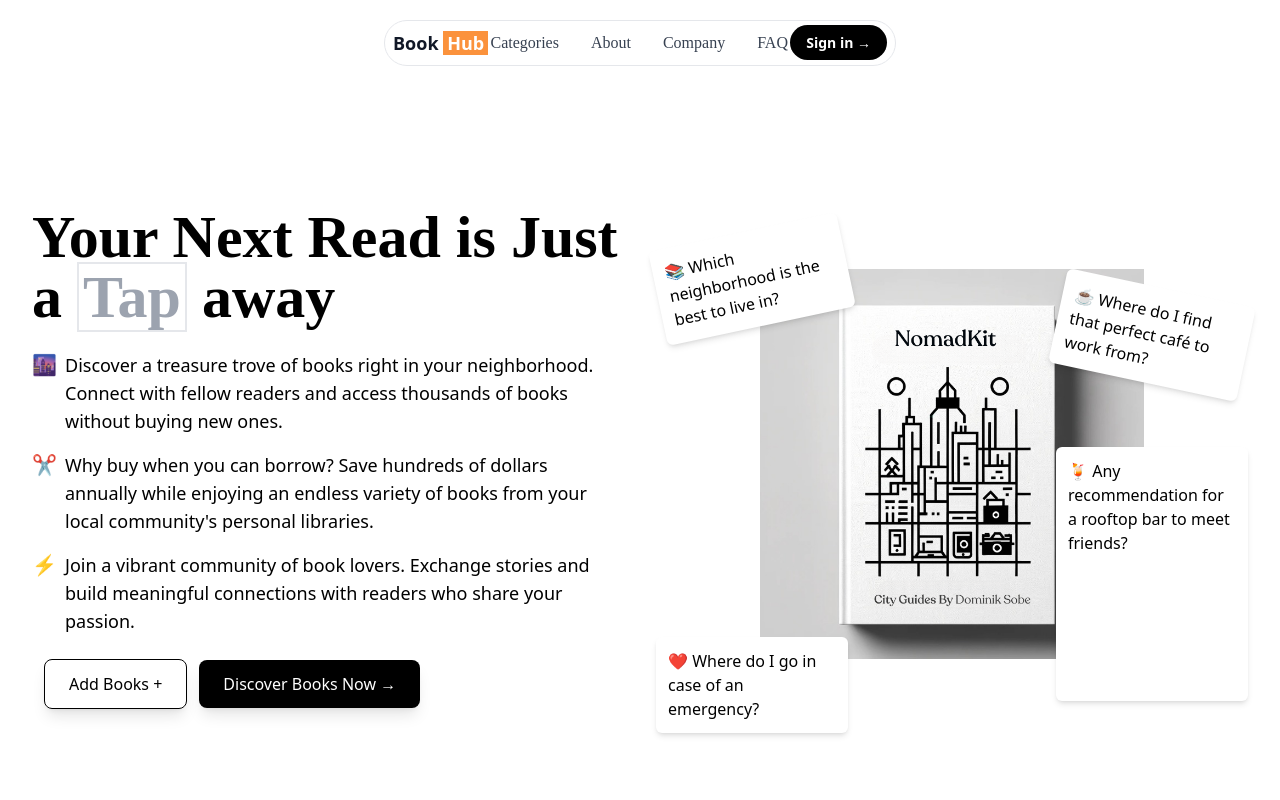
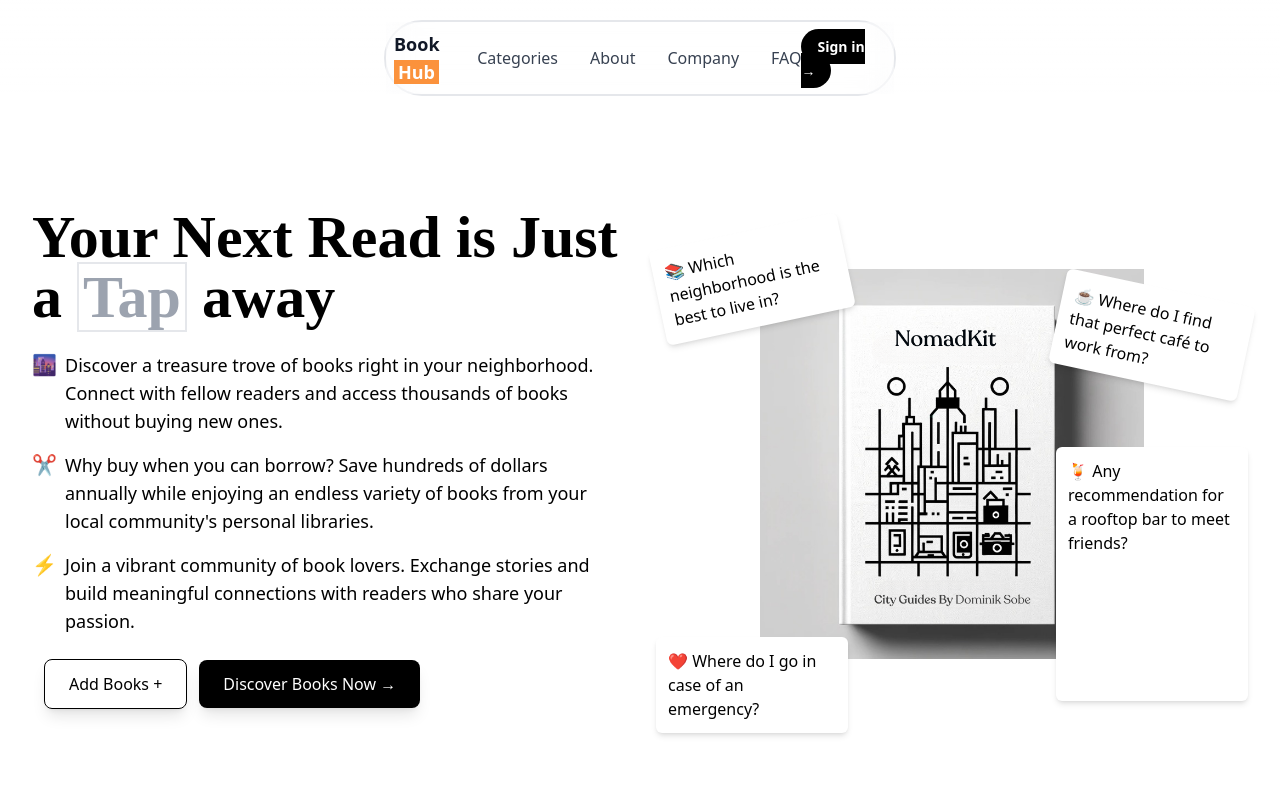
Before and after one commit to muhammed-anas-na/Book-Hub, a Next.js app: page / in a window 1280 px wide. Shown: the top 800 px of the page. Built offline with nearby package versions, Linux system fonts and the light colour scheme; no server answers; a web font is replaced by a local one.

Commit message:
header background contenet blur

```diff
--- a/src/components/Header.jsx
+++ b/src/components/Header.jsx
@@ -5,13 +5,18 @@ import HeaderButton from './HeaderButton';
 
 const Header = () => {
   return (
-    <header className="fixed top-0 left-0 right-0 bg-white bg-opacity-5 z-50 border xl:mx-96 mx-5 my-5 font-Tangerine rounded-full">
-      <div className="flex justify-between items-center max-w-7xl mx-auto md:p-2 p-1">
+    <>
+      {/* Backdrop blur container */}
+      <header className="fixed top-0 left-0 right-0 z-40 xl:mx-96 mx-5 my-5 border-2 rounded-full">
+        {/* Glass effect background */}
+        <div className="absolute inset-0 bg-white/10 backdrop-blur-md" />
+
+        {/* Content container */}
+        <div className="relative z-50 flex justify-between items-center max-w-7xl mx-auto md:p-2 p-1">
           {/* Logo Section */}
           <div className="flex items-center">
             <Link href="/">
               <span className="flex items-center space-x-2">
-              {/* <img src="/nomadkit-logo.png" alt="NomadKit" className="w-6 h-6" /> */}
                 <span className="text-lg font-bold text-gray-900 font-sans">Book <span className='bg-orange-400 text-white px-1'>Hub</span></span>
               </span>
             </Link>
@@ -29,6 +34,10 @@ const Header = () => {
           <HeaderButton/>
         </div>
       </header>
+
+      {/* Gradient overlay for smooth transition */}
+      <div className="fixed top-0 left-0 right-0 h-24 bg-gradient-to-b from-white/5 to-transparent z-30 pointer-events-none" />
+    </>
   );
 };
 
```
Lines whose indentation alone changed are shown as unchanged.
